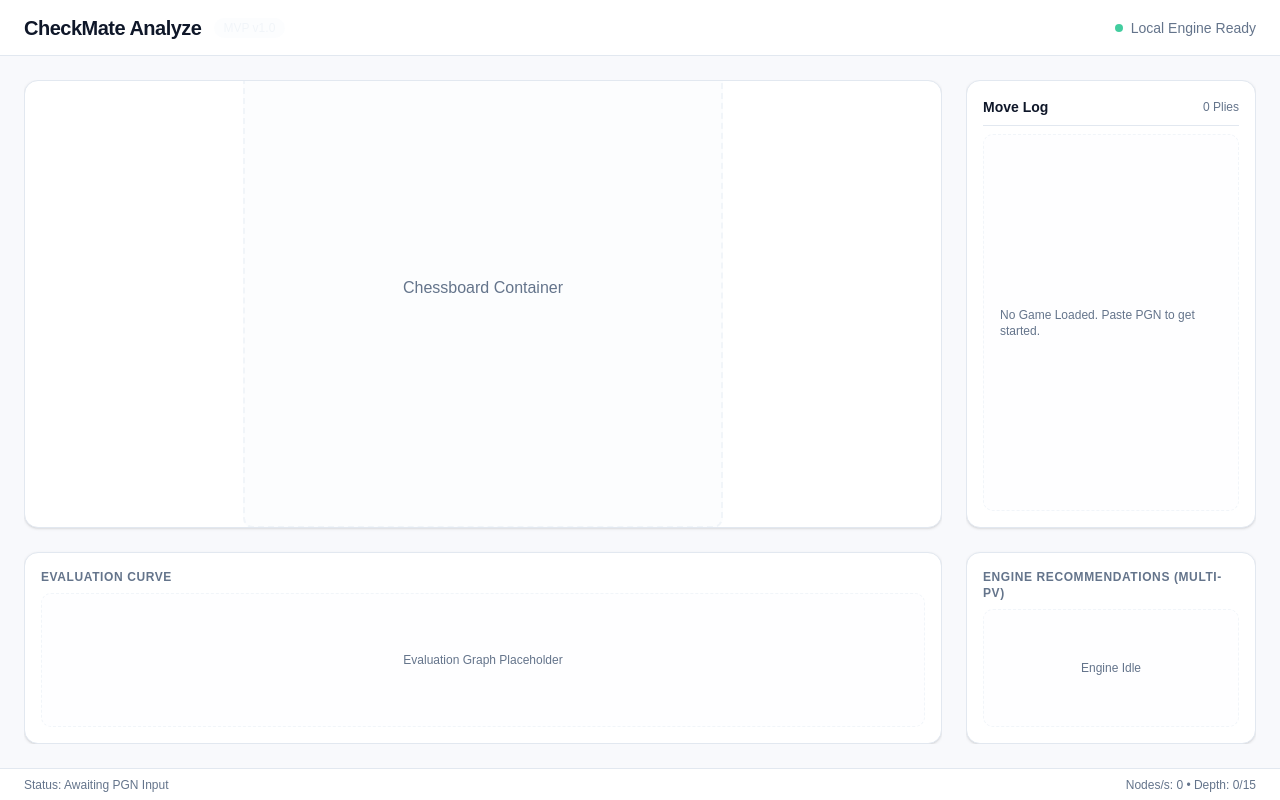
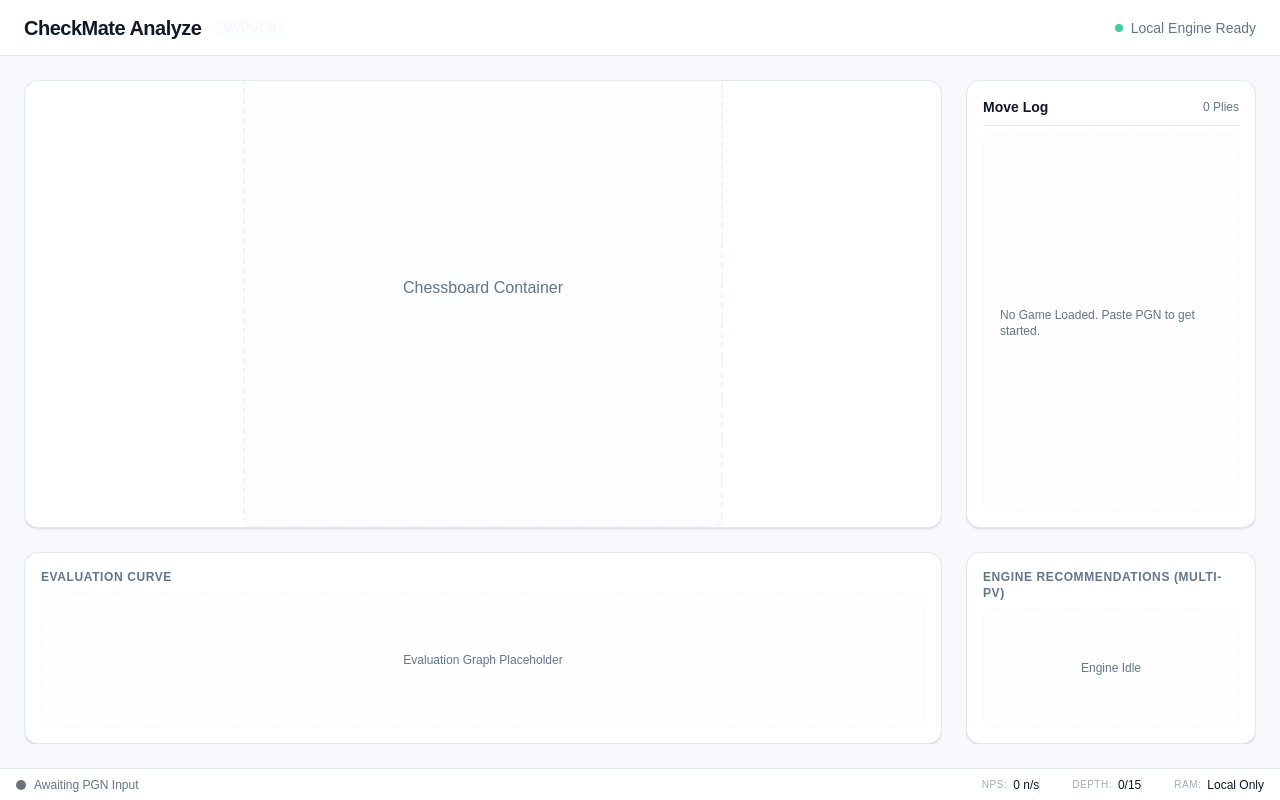
Before and after one commit to vaibhv19/Check-Mate-Analyse, a React (Vite) app: page / in a window 1280 px wide. Built offline with nearby package versions, Linux system fonts and the light colour scheme.

Commit message:
TS-2.1.3: Implement Global Status Bar

```diff
--- /dev/null
+++ b/src/components/layout/StatusBar.tsx
@@ -0,0 +1,49 @@
+interface StatusBarProps {
+  statusText?: string;
+  engineDepth?: number;
+  maxDepth?: number;
+  nps?: number;
+  gameLoaded?: boolean;
+}
+
+export default function StatusBar({
+  statusText = 'Awaiting PGN Input',
+  engineDepth = 0,
+  maxDepth = 15,
+  nps = 0,
+  gameLoaded = false,
+}: StatusBarProps) {
+  const formattedNps = nps > 1000 ? `${(nps / 1000).toFixed(1)}k` : nps;
+
+  return (
+    <div className="flex h-full w-full items-center justify-between px-4 text-xs font-medium text-muted-foreground transition-all">
+      {/* Left section: Game Load status indicator */}
+      <div className="flex items-center gap-2">
+        <span
+          className={`h-2.5 w-2.5 rounded-full transition-all ${
+            gameLoaded ? 'bg-emerald-500 animate-pulse' : 'bg-zinc-500'
+          }`}
+        ></span>
+        <span className="truncate max-w-[200px] sm:max-w-xs">{statusText}</span>
+      </div>
+
+      {/* Right section: Engine statistics */}
+      <div className="flex items-center gap-4 divide-x divide-border">
+        <div className="flex items-center gap-1.5 pl-4">
+          <span className="text-[10px] uppercase tracking-wider text-muted-foreground/60">NPS:</span>
+          <span className="text-foreground">{formattedNps} n/s</span>
+        </div>
+        <div className="flex items-center gap-1.5 pl-4">
+          <span className="text-[10px] uppercase tracking-wider text-muted-foreground/60">Depth:</span>
+          <span className="text-foreground">
+            {engineDepth}/{maxDepth}
+          </span>
+        </div>
+        <div className="hidden sm:flex items-center gap-1.5 pl-4">
+          <span className="text-[10px] uppercase tracking-wider text-muted-foreground/60">RAM:</span>
+          <span className="text-foreground">Local Only</span>
+        </div>
+      </div>
+    </div>
+  );
+}
--- a/src/components/layout/WorkbenchLayout.tsx
+++ b/src/components/layout/WorkbenchLayout.tsx
@@ -1,4 +1,5 @@
 import React from 'react';
+import StatusBar from './StatusBar';
 
 interface WorkbenchLayoutProps {
   boardContent?: React.ReactNode;
@@ -96,13 +97,8 @@ export default function WorkbenchLayout({
       </main>
 
       {/* Footer Status Bar */}
-      <footer className="h-8 shrink-0 border-t border-border bg-card px-6 flex items-center justify-between text-xs text-muted-foreground">
-        {statusBarContent || (
-          <>
-            <div>Status: Awaiting PGN Input</div>
-            <div>Nodes/s: 0 • Depth: 0/15</div>
-          </>
-        )}
+      <footer className="h-8 shrink-0 border-t border-border bg-card">
+        {statusBarContent || <StatusBar />}
       </footer>
     </div>
   );
```
